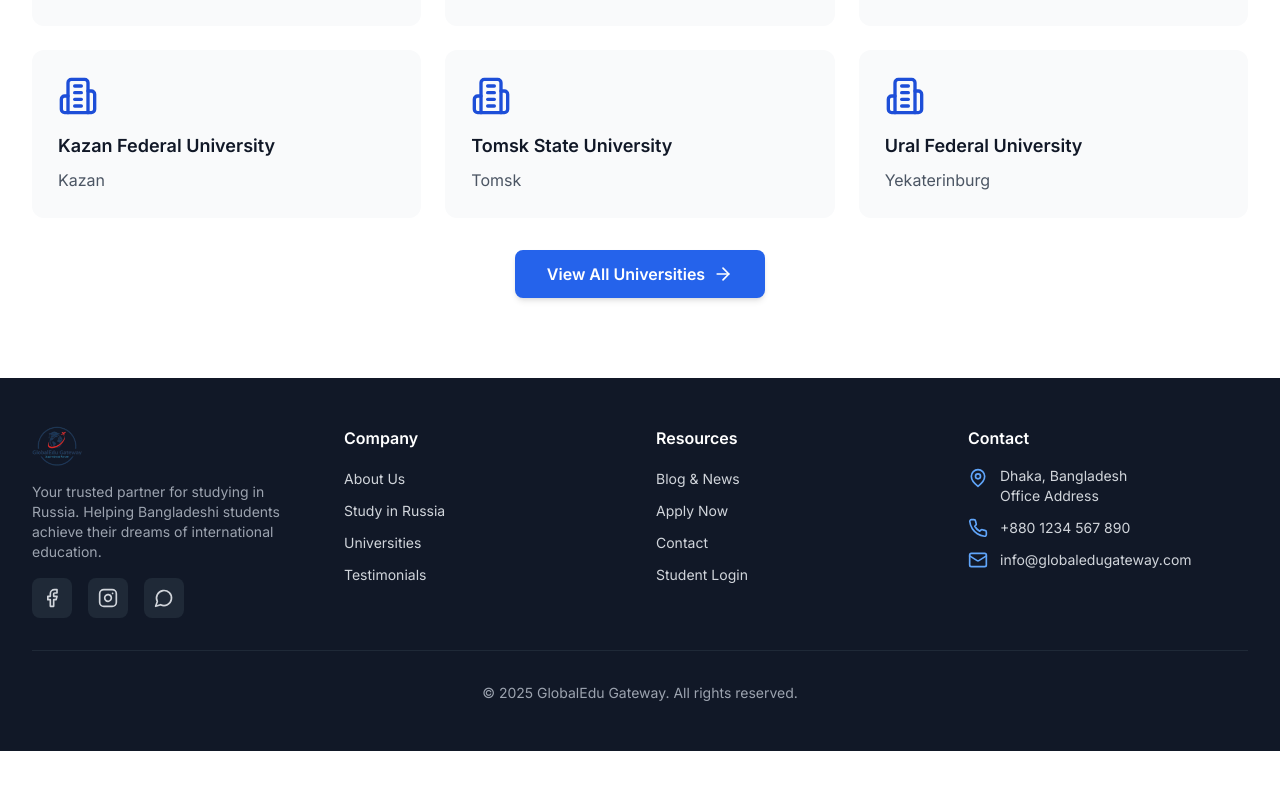
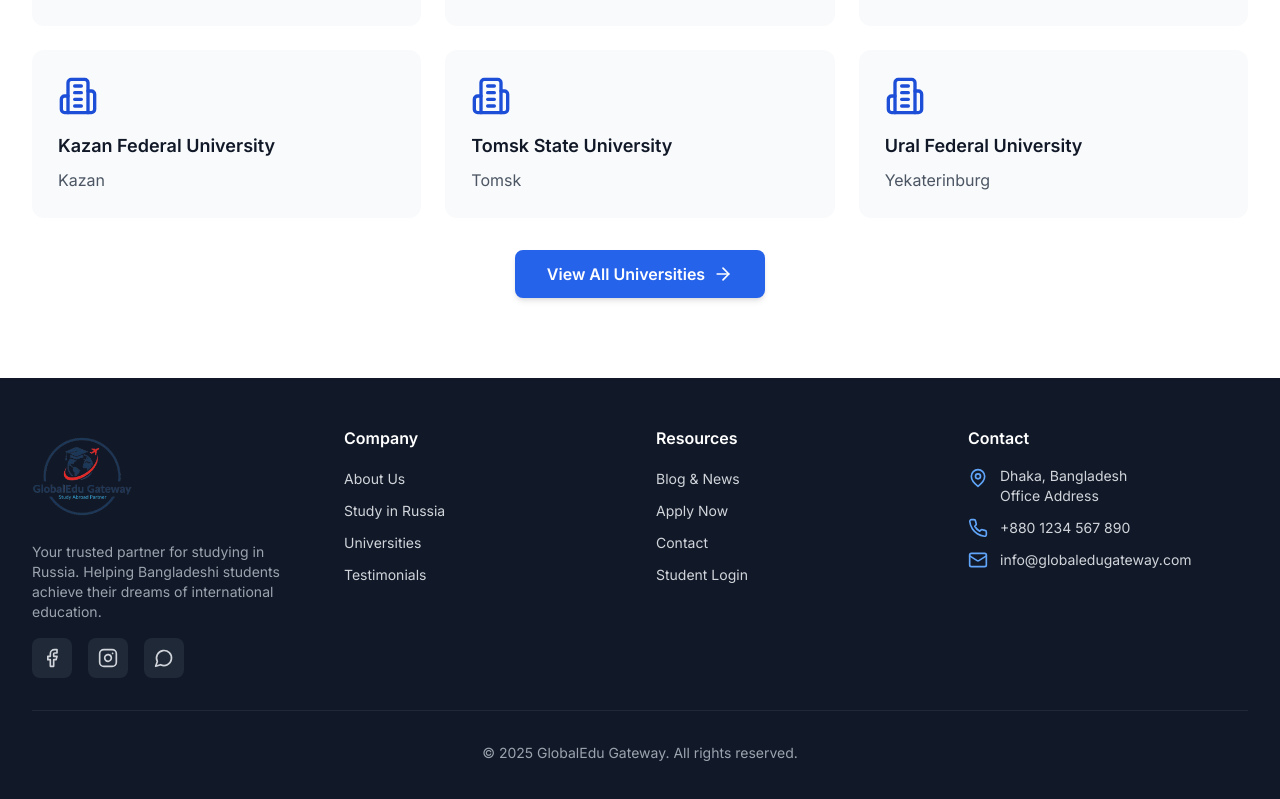
Before and after one commit to asraf705/global-edu-getway-trmplate, a Next.js app: page / in a window 1280 px wide. Shown: the part 3122-3921 px from the top of the page. Before the commit the page ends 3873 px from the top, so only its background shows below. Built offline with nearby package versions, Linux system fonts and the light colour scheme.

Commit message:
Update Navbar logo dimensions for consistency

```diff
--- a/components/Footer.tsx
+++ b/components/Footer.tsx
@@ -44,9 +44,9 @@
               <Image
                 src="/images/GLOBAL-EDU-GATEWAY-logo.png"
                 alt="GlobalEdu Gateway Logo"
-                width={50}
-                height={50}
-                className="h-10 w-auto object-contain"
+                width={100}
+                height={100}
+                className="h-[100px] w-[100px] object-contain"
               />
             </Link>
             <p className="text-sm text-gray-400 mb-4">
--- a/components/Navbar.tsx
+++ b/components/Navbar.tsx
@@ -47,7 +47,7 @@
               alt="GlobalEdu Gateway Logo"
               width={90}
               height={90}
-              className="h-10 w-auto object-contain"
+              className="h-[90px] w-[90px] object-contain"
               priority
             />
           </Link>
```
